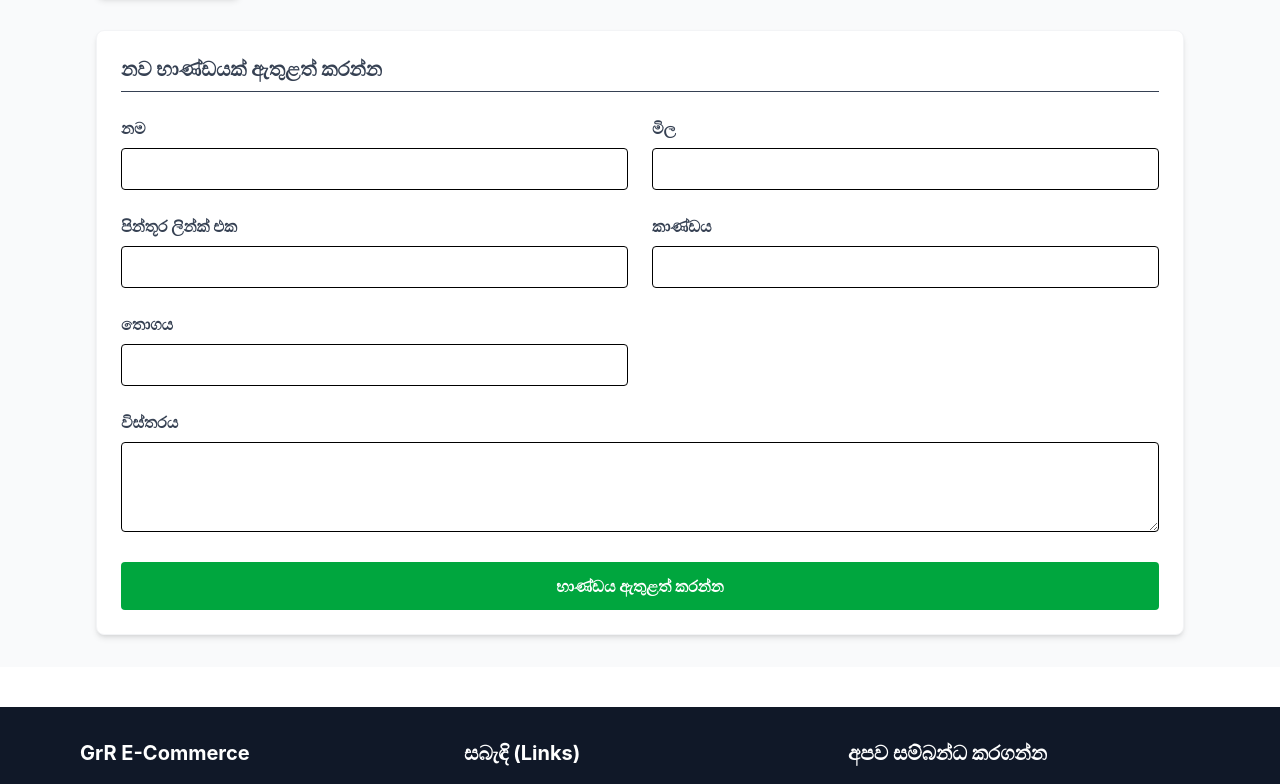
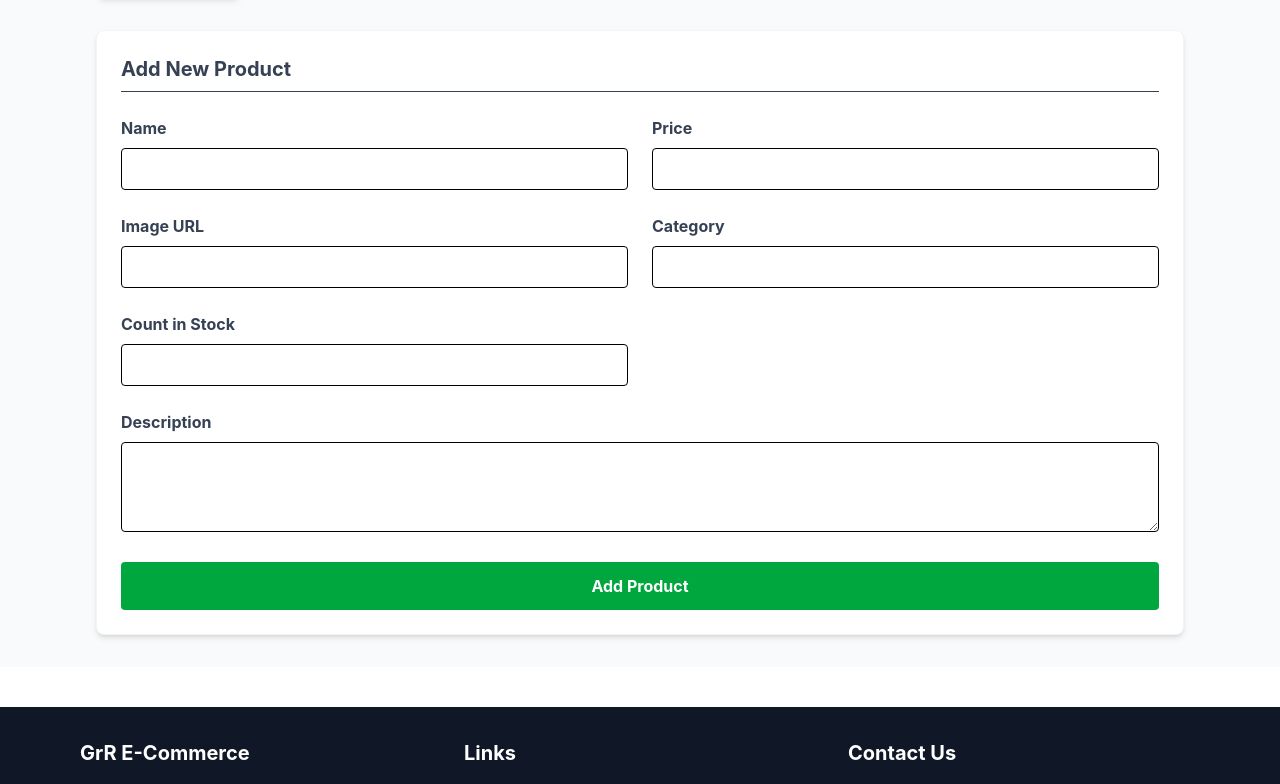
Before and after one commit to umegaeshan/GrR-ECommerce, a React app in the folder frontend/: page /admin in a window 1280 px wide. Shown: the part 211-995 px from the top of the page. Built offline with nearby package versions, Linux system fonts and the light colour scheme; sample sign-in values are in the browser's storage; the HTML template or start-up script is replaced by a standard one.

Commit message:
feat: update text in Footer, AdminDashboard, and Register components for improved clarity and consistency

```diff
--- a/frontend/src/components/Footer.jsx
+++ b/frontend/src/components/Footer.jsx
@@ -6,10 +6,10 @@ const Footer = () => {
       <div className="max-w-6xl mx-auto px-4 grid grid-cols-1 md:grid-cols-3 gap-8 text-center md:text-left">
         <div>
           <h3 className="text-xl font-bold text-white mb-4">GrR E-Commerce</h3>
-          <p className="text-sm">Beyond the Limits. ඔබට අවශ්‍ය උසස්ම තත්ත්වයේ ක්‍රීඩා සහ නවීන භාණ්ඩ එකම තැනකින්.</p>
+          <p className="text-sm">Beyond the Limits. The highest quality games and modern goods you need in one place.</p>
         </div>
         <div>
-          <h3 className="text-xl font-bold text-white mb-4">සබැඳි (Links)</h3>
+          <h3 className="text-xl font-bold text-white mb-4">Links</h3>
           <ul className="flex flex-col gap-2">
             <li><Link to="/" className="hover:text-white transition">Home</Link></li>
             <li><Link to="/about" className="hover:text-white transition">About Us</Link></li>
@@ -17,7 +17,7 @@ const Footer = () => {
           </ul>
         </div>
         <div>
-          <h3 className="text-xl font-bold text-white mb-4">අපව සම්බන්ධ කරගන්න</h3>
+          <h3 className="text-xl font-bold text-white mb-4">Contact Us</h3>
           <p className="text-sm">Email: support@grr.com</p>
           <p className="text-sm">Phone: +94 77 123 4567</p>
         </div>
--- a/frontend/src/pages/AdminDashboard.jsx
+++ b/frontend/src/pages/AdminDashboard.jsx
@@ -30,8 +30,8 @@ const AdminDashboard = () => {
   if (!user || !user.isAdmin) {
     return (
       <div className="text-center p-10 mt-10">
-        <h2 className="text-2xl text-red-600 font-bold">ඔබට මෙම පිටුවට පිවිසීමට අවසර නැත!</h2>
-        <button onClick={() => navigate('/')} className="mt-4 bg-gray-900 text-white px-4 py-2 rounded">Home පිටුවට යන්න</button>
+        <h2 className="text-2xl text-red-600 font-bold">Access Denied!</h2>
+        <button onClick={() => navigate('/')} className="mt-4 bg-gray-900 text-white px-4 py-2 rounded">Home Page</button>
       </div>
     );
   }
@@ -53,13 +53,13 @@ const AdminDashboard = () => {
 
   // --- Products Functions ---
   const deleteProduct = async (id) => {
-    if (window.confirm('මෙම භාණ්ඩය මකා දැමීමට අවශ්‍ය බව විශ්වාසද?')) {
+    if (window.confirm('Are you sure you want to delete this product?')) {
       try {
         await axios.delete(`http://localhost:5000/api/products/${id}`, config);
         setProducts(products.filter((p) => p._id !== id));
-        alert('භාණ්ඩය සාර්ථකව මකා දමන ලදී!');
+        alert('Product deleted successfully!');
       } catch (error) {
-        alert('මකා දැමීම අසාර්ථකයි!');
+        alert('Failed to delete product!');
       }
     }
   };
@@ -82,18 +82,18 @@ const AdminDashboard = () => {
       if (editingProduct) {
         // Update Product
         await axios.put(`http://localhost:5000/api/products/${editingProduct}`, productData, config);
-        alert('භාණ්ඩය සාර්ථකව යාවත්කාලීන කළා!');
+        alert('Product updated successfully!');
         setEditingProduct(null);
-        fetchProducts(); // අලුත් දත්ත ටික ගන්නවා
+        fetchProducts(); // Fetch the updated product list
       } else {
         // Add Product
         await axios.post('http://localhost:5000/api/products', productData, config);
-        alert('භාණ්ඩය සාර්ථකව ඇතුළත් කරන ලදී!');
+        alert('Product added successfully!');
       }
 
       setName(''); setDescription(''); setPrice(''); setImage(''); setCategory(''); setCountInStock('');
     } catch (error) {
-      alert('ක්‍රියාවලිය අසාර්ථකයි!');
+      alert('Failed to add product!');
     }
   };
 
@@ -112,11 +112,11 @@ const AdminDashboard = () => {
         name: editUserName, email: editUserEmail, isAdmin: editUserIsAdmin
       }, config);
 
-      alert('පරිශීලකයා යාවත්කාලීන කරන ලදී!');
+      alert('User updated successfully!');
       setEditingUser(null);
       fetchUsers();
     } catch (error) {
-      alert('පරිශීලකයා යාවත්කාලීන කිරීම අසාර්ථකයි!');
+      alert('Failed to update user!');
     }
   };
 
@@ -138,15 +138,15 @@ const AdminDashboard = () => {
         {/* 1. Add Product Tab */}
         {activeTab === 'addProduct' && (
           <div>
-            <h2 className="text-xl font-bold mb-6 text-gray-700 border-b pb-2">නව භාණ්ඩයක් ඇතුළත් කරන්න</h2>
+            <h2 className="text-xl font-bold mb-6 text-gray-700 border-b pb-2">Add New Product</h2>
             <form onSubmit={submitProductHandler} className="grid grid-cols-1 md:grid-cols-2 gap-6">
-              <div><label className="block text-gray-700 font-bold mb-2">නම</label><input type="text" value={name} onChange={(e) => setName(e.target.value)} required className="w-full px-3 py-2 border rounded" /></div>
-              <div><label className="block text-gray-700 font-bold mb-2">මිල</label><input type="number" value={price} onChange={(e) => setPrice(e.target.value)} required className="w-full px-3 py-2 border rounded" /></div>
-              <div><label className="block text-gray-700 font-bold mb-2">පින්තූර ලින්ක් එක</label><input type="text" value={image} onChange={(e) => setImage(e.target.value)} required className="w-full px-3 py-2 border rounded" /></div>
-              <div><label className="block text-gray-700 font-bold mb-2">කාණ්ඩය</label><input type="text" value={category} onChange={(e) => setCategory(e.target.value)} required className="w-full px-3 py-2 border rounded" /></div>
-              <div><label className="block text-gray-700 font-bold mb-2">තොගය</label><input type="number" value={countInStock} onChange={(e) => setCountInStock(e.target.value)} required className="w-full px-3 py-2 border rounded" /></div>
-              <div className="md:col-span-2"><label className="block text-gray-700 font-bold mb-2">විස්තරය</label><textarea value={description} onChange={(e) => setDescription(e.target.value)} rows="3" required className="w-full px-3 py-2 border rounded"></textarea></div>
-              <div className="md:col-span-2"><button type="submit" className="w-full bg-green-600 hover:bg-green-700 text-white font-bold py-3 px-4 rounded">භාණ්ඩය ඇතුළත් කරන්න</button></div>
+              <div><label className="block text-gray-700 font-bold mb-2">Name</label><input type="text" value={name} onChange={(e) => setName(e.target.value)} required className="w-full px-3 py-2 border rounded" /></div>
+              <div><label className="block text-gray-700 font-bold mb-2">Price</label><input type="number" value={price} onChange={(e) => setPrice(e.target.value)} required className="w-full px-3 py-2 border rounded" /></div>
+              <div><label className="block text-gray-700 font-bold mb-2">Image URL</label><input type="text" value={image} onChange={(e) => setImage(e.target.value)} required className="w-full px-3 py-2 border rounded" /></div>
+              <div><label className="block text-gray-700 font-bold mb-2">Category</label><input type="text" value={category} onChange={(e) => setCategory(e.target.value)} required className="w-full px-3 py-2 border rounded" /></div>
+              <div><label className="block text-gray-700 font-bold mb-2">Count in Stock</label><input type="number" value={countInStock} onChange={(e) => setCountInStock(e.target.value)} required className="w-full px-3 py-2 border rounded" /></div>
+              <div className="md:col-span-2"><label className="block text-gray-700 font-bold mb-2">Description</label><textarea value={description} onChange={(e) => setDescription(e.target.value)} rows="3" required className="w-full px-3 py-2 border rounded"></textarea></div>
+              <div className="md:col-span-2"><button type="submit" className="w-full bg-green-600 hover:bg-green-700 text-white font-bold py-3 px-4 rounded">Add Product</button></div>
             </form>
           </div>
         )}
@@ -154,17 +154,17 @@ const AdminDashboard = () => {
         {/* 2. Manage Products Tab */}
         {activeTab === 'manageProducts' && (
           <div>
-            <h2 className="text-xl font-bold mb-6 text-gray-700 border-b pb-2">භාණ්ඩ කළමනාකරණය</h2>
+            <h2 className="text-xl font-bold mb-6 text-gray-700 border-b pb-2">Manage Products</h2>
 
             {/* භාණ්ඩ Edit කරන Form එක පෙන්වීම */}
             {editingProduct ? (
                <div className="mb-8 p-4 border-2 border-blue-200 bg-blue-50 rounded">
-                 <h3 className="font-bold mb-4">භාණ්ඩය යාවත්කාලීන කරන්න</h3>
+                 <h3 className="font-bold mb-4">Edit Product</h3>
                  <form onSubmit={submitProductHandler} className="grid grid-cols-1 md:grid-cols-2 gap-4">
-                    <div><label className="text-sm font-bold">නම</label><input type="text" value={name} onChange={(e) => setName(e.target.value)} required className="w-full px-2 py-1 border rounded" /></div>
-                    <div><label className="text-sm font-bold">මිල</label><input type="number" value={price} onChange={(e) => setPrice(e.target.value)} required className="w-full px-2 py-1 border rounded" /></div>
-                    <div><label className="text-sm font-bold">පින්තූරය</label><input type="text" value={image} onChange={(e) => setImage(e.target.value)} required className="w-full px-2 py-1 border rounded" /></div>
-                    <div><label className="text-sm font-bold">තොගය</label><input type="number" value={countInStock} onChange={(e) => setCountInStock(e.target.value)} required className="w-full px-2 py-1 border rounded" /></div>
+                    <div><label className="text-sm font-bold">Name</label><input type="text" value={name} onChange={(e) => setName(e.target.value)} required className="w-full px-2 py-1 border rounded" /></div>
+                    <div><label className="text-sm font-bold">Price</label><input type="number" value={price} onChange={(e) => setPrice(e.target.value)} required className="w-full px-2 py-1 border rounded" /></div>
+                    <div><label className="text-sm font-bold">Image URL</label><input type="text" value={image} onChange={(e) => setImage(e.target.value)} required className="w-full px-2 py-1 border rounded" /></div>
+                    <div><label className="text-sm font-bold">Count in Stock</label><input type="number" value={countInStock} onChange={(e) => setCountInStock(e.target.value)} required className="w-full px-2 py-1 border rounded" /></div>
                     <div className="flex gap-2 mt-4 md:col-span-2">
                       <button type="submit" className="bg-blue-600 text-white px-4 py-2 rounded font-bold">Update</button>
                       <button type="button" onClick={() => setEditingProduct(null)} className="bg-gray-400 text-white px-4 py-2 rounded font-bold">Cancel</button>
@@ -177,7 +177,7 @@ const AdminDashboard = () => {
               <table className="w-full text-left border-collapse">
                 <thead>
                   <tr className="bg-gray-100 border-b">
-                    <th className="p-3">පින්තූරය</th><th className="p-3">නම</th><th className="p-3">මිල</th><th className="p-3">තොගය</th><th className="p-3">ක්‍රියාව</th>
+                    <th className="p-3">Image</th><th className="p-3">Name</th><th className="p-3">Price</th><th className="p-3">Count in Stock</th><th className="p-3">Actions</th>
                   </tr>
                 </thead>
                 <tbody>
@@ -202,18 +202,18 @@ const AdminDashboard = () => {
         {/* 3. Manage Users Tab */}
         {activeTab === 'manageUsers' && (
           <div>
-            <h2 className="text-xl font-bold mb-6 text-gray-700 border-b pb-2">පරිශීලකයින් කළමනාකරණය</h2>
+            <h2 className="text-xl font-bold mb-6 text-gray-700 border-b pb-2">Manage Users</h2>
 
             {/* User Edit කරන Form එක පෙන්වීම */}
             {editingUser ? (
                <div className="mb-8 p-4 border-2 border-yellow-200 bg-yellow-50 rounded">
-                 <h3 className="font-bold mb-4">පරිශීලකයා යාවත්කාලීන කරන්න</h3>
+                 <h3 className="font-bold mb-4">Edit User</h3>
                  <form onSubmit={submitUserHandler} className="flex flex-wrap gap-4 items-end">
-                    <div><label className="text-sm font-bold block">නම</label><input type="text" value={editUserName} onChange={(e) => setEditUserName(e.target.value)} required className="px-2 py-1 border rounded" /></div>
-                    <div><label className="text-sm font-bold block">ඊමේල්</label><input type="email" value={editUserEmail} onChange={(e) => setEditUserEmail(e.target.value)} required className="px-2 py-1 border rounded" /></div>
+                    <div><label className="text-sm font-bold block">Name</label><input type="text" value={editUserName} onChange={(e) => setEditUserName(e.target.value)} required className="px-2 py-1 border rounded" /></div>
+                    <div><label className="text-sm font-bold block">Email</label><input type="email" value={editUserEmail} onChange={(e) => setEditUserEmail(e.target.value)} required className="px-2 py-1 border rounded" /></div>
                     <div className="flex items-center mb-2">
                       <input type="checkbox" checked={editUserIsAdmin} onChange={(e) => setEditUserIsAdmin(e.target.checked)} className="mr-2" />
-                      <label className="font-bold">Admin බලතල ලබා දෙන්න</label>
+                      <label className="font-bold">Grant Admin Privileges</label>
                     </div>
                     <button type="submit" className="bg-blue-600 text-white px-4 py-2 rounded font-bold h-fit">Update</button>
                     <button type="button" onClick={() => setEditingUser(null)} className="bg-gray-400 text-white px-4 py-2 rounded font-bold h-fit">Cancel</button>
@@ -225,7 +225,7 @@ const AdminDashboard = () => {
               <table className="w-full text-left border-collapse">
                 <thead>
                   <tr className="bg-gray-100 border-b">
-                    <th className="p-3">නම</th><th className="p-3">ඊමේල්</th><th className="p-3">Admin ද?</th><th className="p-3">ක්‍රියාව</th>
+                    <th className="p-3">Name</th><th className="p-3">Email</th><th className="p-3">Admin?</th><th className="p-3">Actions</th>
                   </tr>
                 </thead>
                 <tbody>
@@ -233,7 +233,7 @@ const AdminDashboard = () => {
                     <tr key={u._id} className="border-b hover:bg-gray-50">
                       <td className="p-3 font-bold text-gray-800">{u.name}</td>
                       <td className="p-3 text-gray-600">{u.email}</td>
-                      <td className="p-3">{u.isAdmin ? <span className="bg-green-100 text-green-800 px-3 py-1 rounded-full text-sm font-bold">ඔව්</span> : <span className="bg-gray-200 text-gray-700 px-3 py-1 rounded-full text-sm font-bold">නැත</span>}</td>
+                      <td className="p-3">{u.isAdmin ? <span className="bg-green-100 text-green-800 px-3 py-1 rounded-full text-sm font-bold">Yes</span> : <span className="bg-gray-200 text-gray-700 px-3 py-1 rounded-full text-sm font-bold">No</span>}</td>
                       <td className="p-3">
                         <button onClick={() => handleEditUserClick(u)} className="bg-blue-500 text-white px-3 py-1 rounded font-bold text-sm">Edit</button>
                       </td>
--- a/frontend/src/pages/Register.jsx
+++ b/frontend/src/pages/Register.jsx
@@ -30,11 +30,11 @@ const handleRegister = async (e) => {
   return (
     <div className="flex justify-center items-center h-[80vh]">
       <div className="bg-white p-8 rounded-xl shadow-md w-96 border border-gray-100">
-        <h2 className="text-2xl font-bold text-center text-gray-800 mb-6">ලියාපදිංචි වන්න</h2>
+        <h2 className="text-2xl font-bold text-center text-gray-800 mb-6">Register Now </h2>
 
         <form onSubmit={handleRegister} className="flex flex-col gap-4">
           <div>
-            <label className="block text-gray-700 text-sm font-bold mb-2">නම (Name)</label>
+            <label className="block text-gray-700 text-sm font-bold mb-2">Name</label>
             <input
               type="text"
               className="w-full px-3 py-2 border rounded focus:outline-none focus:border-gray-900"
@@ -45,7 +45,7 @@ const handleRegister = async (e) => {
             />
           </div>
           <div>
-            <label className="block text-gray-700 text-sm font-bold mb-2">ඊමේල් (Email)</label>
+            <label className="block text-gray-700 text-sm font-bold mb-2">Email</label>
             <input
               type="email"
               className="w-full px-3 py-2 border rounded focus:outline-none focus:border-gray-900"
```
